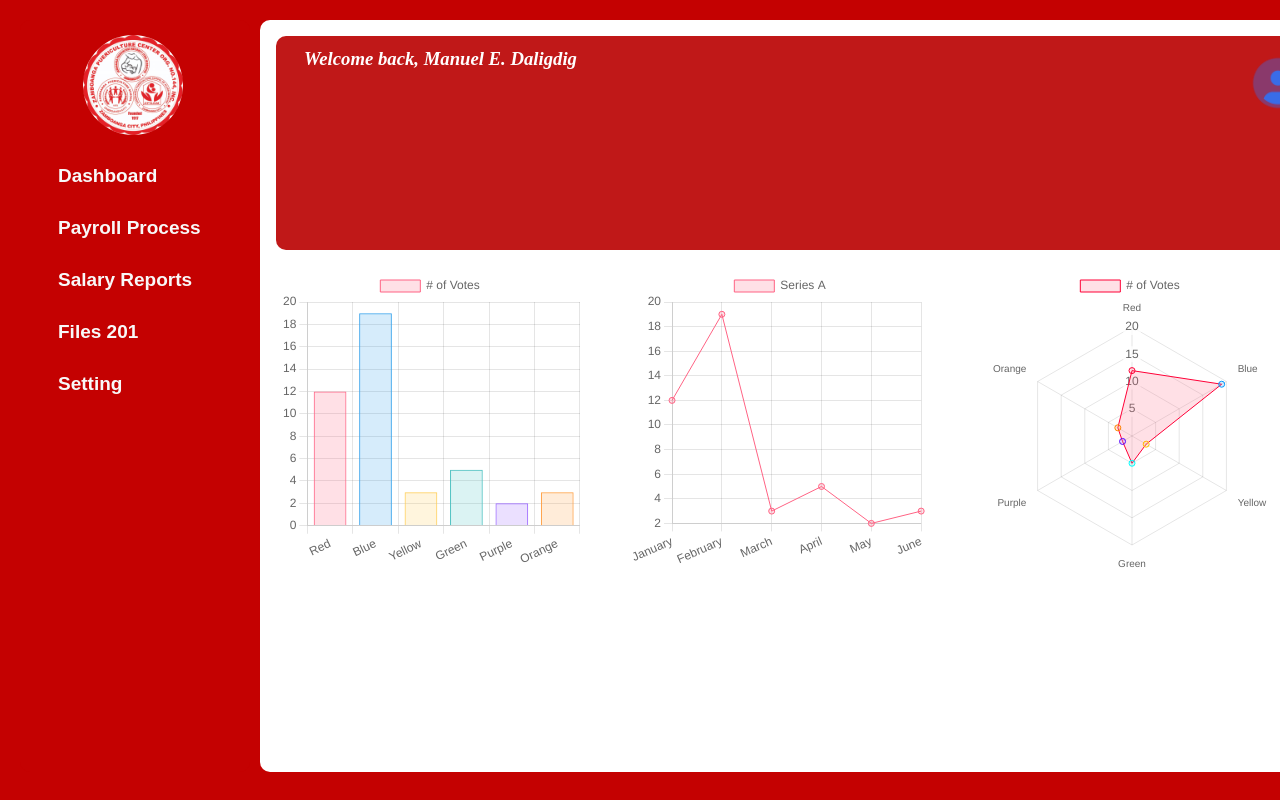
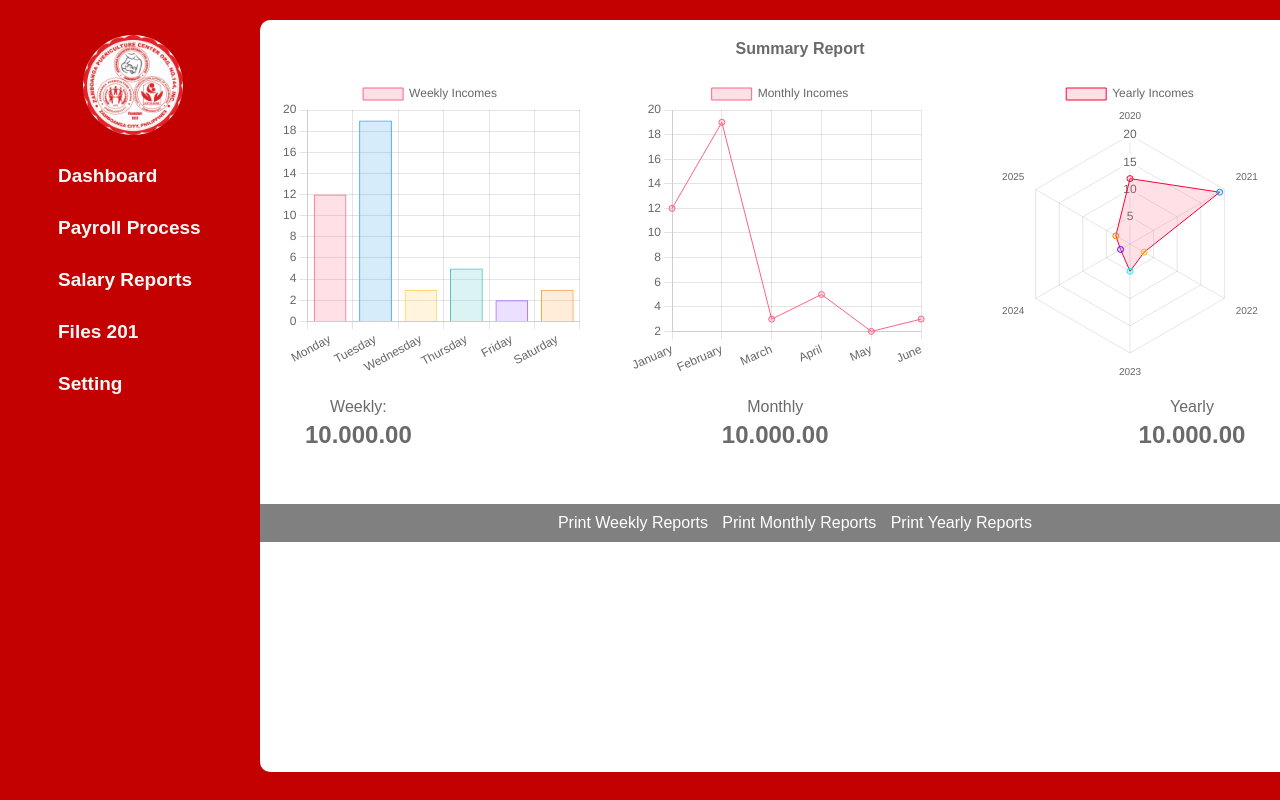
Before and after one commit to ManCoders/puericulture-man, a PHP site: page /payroll/index.php?page=home in a window 1280 px wide. Run offline with PHP 8.4, Linux system fonts and the light colour scheme.

Commit message:
payroll dashboard updates

```diff
--- a/payroll/assets/css/style.css
+++ b/payroll/assets/css/style.css
@@ -70,18 +70,17 @@ main{
 
 
 
-/* DASHBOARD STYLE */
-.dashboard-content{
-    display: flex;
-    color: #ffffff;
-    width: 1035px;
-    background-color: #c01818;
+.total-spend-row{
+    display:flex;
+    gap:300px;
+     margin-left:40px;
+}
 
-    margin: 1rem;
-    border-radius: 10px;
-    padding: 7px;
-    gap: 40rem;
-    height: 200px;
+.charts
+{
+    display:flex;
+    gap:50px;
+    margin:20px;
 }
 
 .nav-1{
--- a/payroll/home.php
+++ b/payroll/home.php
@@ -1,19 +1,27 @@
-<div>
-    <div class="dashboard-content">
-        <div class="nav-1">
-            <h3>Welcome back, <?php echo 'Manuel E. Daligdig' ?></h3>
-        </div>
-        <div class="nav-profile"><img src="./assets/images/user-avatar.png" alt="Profile Avatar" width="60">
-            <script src="https://cdn.jsdelivr.net/npm/chart.js"></script>
+<div class="main">
 
 
-        </div>
 
-    </div>
-    <div style="display:flex; gap:50px; margin:20px;">
+    <script src="https://cdn.jsdelivr.net/npm/chart.js"></script>
+    <h4 style="margin: 20px;">Summary Report</h4>
+    <div class="charts" >
+
         <div><canvas id="myChart1" width="300px" height="300px"></canvas></div>
         <div><canvas id="myChart2" width="300px" height="300px"></canvas></div>
         <div><canvas id="myChart3" width="300px" height="300px"></canvas></div>
+    </div>
+   <section class="total-spend">
+   <div class="total-spend-row">
+        <div><p>Weekly: </p><h2 style="margin: 5px;">10.000.00</h2></div>
+        <div><p>Monthly</p><h2 style="margin: 5px;">10.000.00</h2></div>
+        <div><p>Yearly</p><h2 style="margin: 5px;">10.000.00</h2></div>
+        </div>
+   </section>
+
+   <div style="padding:10px; margin-top:50px; gap:10px; background-color:grey;">
+    <a href="" style="margin-right: 10px; color:#ffff; text-decoration: none; ">Print Weekly Reports</a>
+    <a href="" style="margin-right: 10px; color:#ffff; text-decoration: none; ">Print Monthly Reports</a>
+    <a href="" style="margin-right: 10px; color:#ffff;  text-decoration: none;">Print Yearly Reports</a>
     </div>
 
     <script>
@@ -22,9 +30,9 @@
         var chart1 = new Chart(ctx, {
             type: 'bar',
             data: {
-                labels: ['Red', 'Blue', 'Yellow', 'Green', 'Purple', 'Orange'],
+                labels: ['Monday', 'Tuesday', 'Wednesday', 'Thursday', 'Friday', 'Saturday'],
                 datasets: [{
-                    label: '# of Votes',
+                    label: 'Weekly Incomes',
                     data: [12, 19, 3, 5, 2, 3],
                     backgroundColor: [
                         'rgba(255, 99, 132, 0.2)',
@@ -63,7 +71,7 @@
             data: {
                 labels: ['January', 'February', 'March', 'April', 'May', 'June'],
                 datasets: [{
-                    label: 'Series A',
+                    label: 'Monthly Incomes',
                     data: [12, 19, 3, 5, 2, 3],
                     backgroundColor: 'rgba(255, 99, 132, 0.2)',
                     borderColor: 'rgba(255, 99, 132, 1)',
@@ -86,9 +94,9 @@
         var chart1 = new Chart(ctx, {
             type: 'radar',
             data: {
-                labels: ['Red', 'Blue', 'Yellow', 'Green', 'Purple', 'Orange'],
+                labels: ['2020', '2021', '2022', '2023', '2024', '2025'],
                 datasets: [{
-                    label: '# of Votes',
+                    label: 'Yearly Incomes',
                     data: [12, 19, 3, 5, 2, 3],
                     backgroundColor: [
                         'rgba(255, 99, 132, 0.2)',
```
